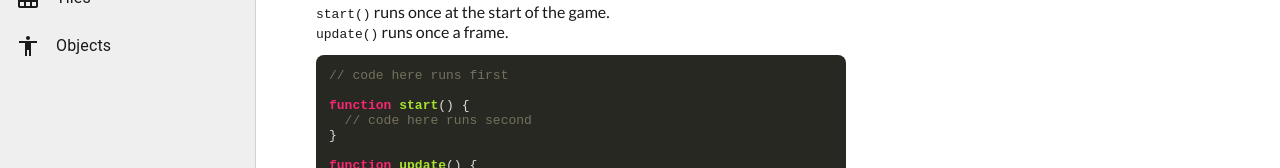
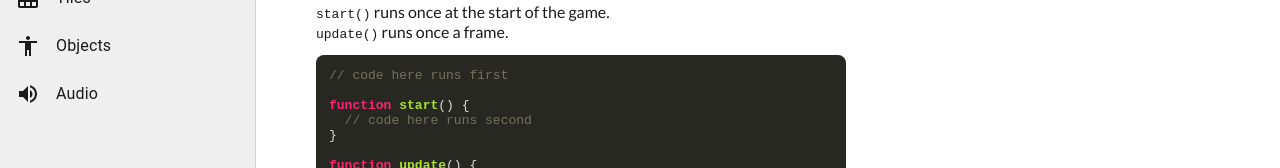
Before and after one commit to LearnCodeOrg/codetrain, a Next.js app: page /docs in a window 1280 px wide. Shown: the part 286-454 px from the top of the page. Built offline with nearby package versions, Linux system fonts and the light colour scheme; no server answers; the database is empty.

Commit message:
Create audio section in docs.

```diff
--- a/pages/docs.js
+++ b/pages/docs.js
@@ -11,6 +11,7 @@ import KeyboardIcon from '@mui/icons-material/Keyboard';
 import DoubleArrowIcon from '@mui/icons-material/DoubleArrow';
 import GridOnIcon from '@mui/icons-material/GridOn';
 import AccessibilityIcon from '@mui/icons-material/Accessibility';
+import VolumeUpIcon from '@mui/icons-material/VolumeUp';
 import LinkIcon from '@mui/icons-material/Link';
 
 import { useEffect } from 'react';
@@ -96,6 +97,12 @@ export default function Docs(props) {
               <ListItem button>
                 <AccessibilityIcon sx={{ marginRight: 2 }} />
                 <ListItemText primary="Objects" />
+              </ListItem>
+            </a>
+            <a href="#audio">
+              <ListItem button>
+                <VolumeUpIcon sx={{ marginRight: 2 }} />
+                <ListItemText primary="Audio" />
               </ListItem>
             </a>
           </List>
@@ -302,6 +309,15 @@ const player2 = createObject('player', 0, 0, 'player2');
 // delete new player
 deleteObject('player2');`}
           </Code>
+          <hr />
+          <div id="audio" className={styles.bookmark} />
+          <h2>
+            <VolumeUpIcon />
+            Audio
+            <a href="#audio">
+              <LinkIcon />
+            </a>
+          </h2>
         </div>
       </div>
     </div>
```
